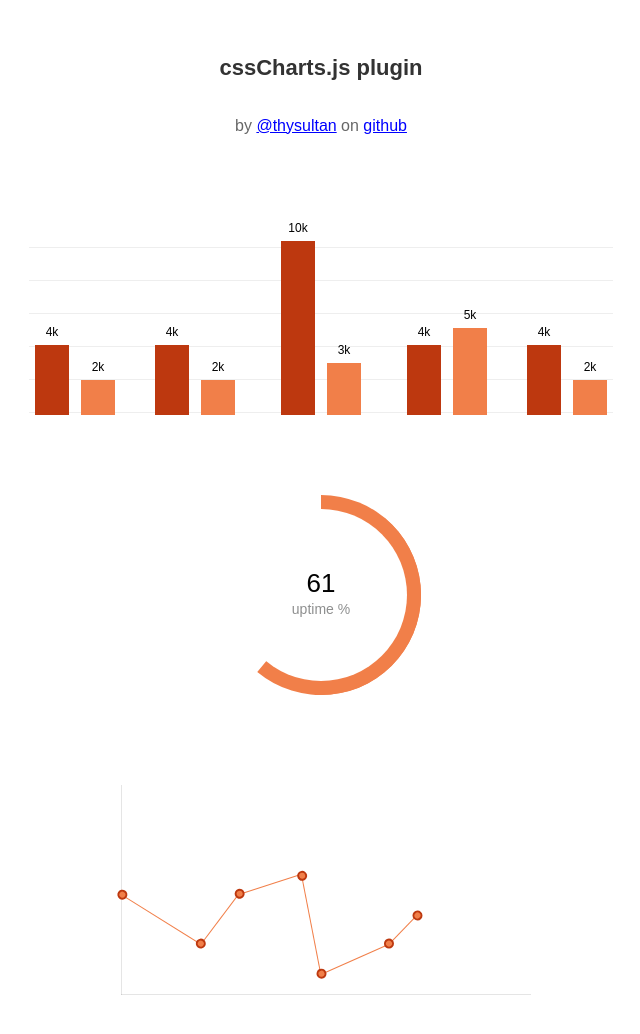
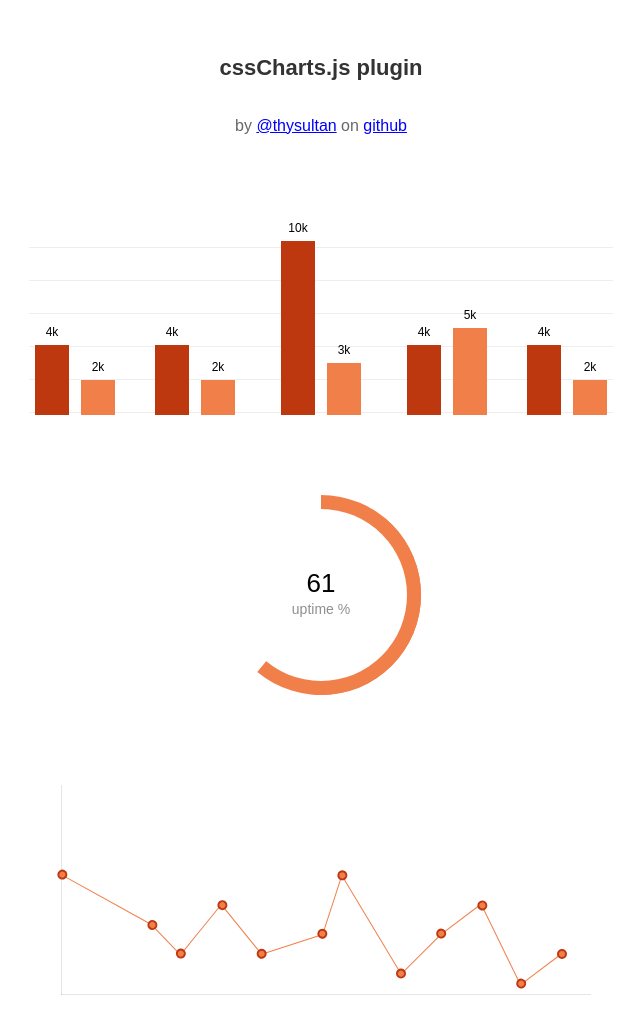
Before and after one commit to thysultan/cssCharts.js, a plain HTML site: page index.html in a window 1280 px wide. Shown: the whole page, without its empty margins (319-959 px from the left). Drawn offline with nearby package versions, Linux system fonts and the light colour scheme.

Commit message:
Major fix for line chart, TODO: Grid

```diff
--- a/chart.css
+++ b/chart.css
@@ -225,8 +225,9 @@
 /* line chart borders */
 
 /* line chart line */
-.line-chart li{display:block;height:1px;
-  background:rgb(241,127,73);
+.line-chart li{
+  display:block;height:1px;
+  /*background:rgb(241,127,73);*/
   float:left;position:relative;
   position:absolute;
 
@@ -239,8 +240,80 @@
     animation: drawLine 0.4s ease-in-out;
 }
 
+.line-chart li a:hover:before,
+.line-chart li a:hover:after{
+  display:block;z-index:10;
+}
+.line-chart li a:before{
+  content:attr(data-y);
+  cursor:pointer;
+  display:none;
+  position:absolute;
+  font-size:14px;
+  color:#FFF;
+  bottom:100%;
+  left:50%;
+  margin-bottom:-4px;
+  text-align:center;
+  width:40px;
+  background:rgba(0,0,0,0.8);
+  padding:8px;
+  z-index:40;
+
+  transform:translateX(-50%);
+
+  -webkit-border-radius:3px;
+  -moz-border-radius:3px;
+  border-radius:3px;
+}
+
+.line-chart li a:after{
+  z-index:50;
+  content:"";
+  width: 0;
+  height: 0;
+  display:none;
+  position:absolute;
+  bottom:100%;
+  left:50%;
+  margin-bottom:-16px;
+
+  border:6px solid rgba(0,0,0,0);
+  border-top: 6px solid rgba(0,0,0,0.8);
+
+  transform:translateX(-50%);
+}
+
+.line-chart li a{
+  display:block;
+  position:absolute;
+  cursor:pointer;
+
+  left:0px;
+  top:0px;
+  z-index:30;
+
+  transform:translateX(-50%) translateY(-50%);
+}
+
+/* line chart line */
+.line-chart li span{
+  display:block;height:1px;
+  background:rgb(241,127,73);
+  float:left;
+  position:absolute;
+
+  -webkit-transform-origin: bottom left;
+    -moz-transform-origin: bottom left;
+    transform-origin: bottom left;
+
+  -webkit-animation: drawLine 0.4s ease-in-out;
+    -moz-animation: drawLine 0.4s ease-in-out;
+    animation: drawLine 0.4s ease-in-out;
+}
+
 /* line chart points */
-.line-chart li:before{content:"";
+.line-chart li span:before{content:"";
   position:absolute;
   left:-4px;bottom:-4px;
   width:6px;height:6px;
@@ -251,24 +324,11 @@
   border-radius:50%;
 }
 
-.line-chart li:before,
-.line-chart li:after{
+.line-chart li span:before,
+.line-chart li span:after{
   background:rgb(241,127,73);
   border:2px solid #bd380f;
 }
-
-.line-chart li:last-child:after{
-  content:"";
-  position:absolute;
-  right:-4px;top:-4px;
-  width:6px;height:6px;
-  display:block;
-
-  -webkt-border-radius:50%;
-  -moz-border-radius:50%;
-  border-radius:50%;
-}
-
 /* line chart points */
 
 .line-chart li:first-child{margin-left:0px;}
--- a/index.html
+++ b/index.html
@@ -40,8 +40,10 @@
       </div>
 
       <div class="chart">
-        <ul data-cord="[12,92,40,2,40,102,90,110,12,80,10,40],[120,70,40,90,40,60,120,20,60,90,10,40]" class="line-chart"></ul>
+        <ul data-cord="[0,90,120,160,200,262,280,340,380,420,460,500],[120,70,40,90,40,60,120,20,60,90,10,40]" class="line-chart"></ul>
         <!-- <ul data-cord="[x cords],[y cords]" class="line-chart"></ul> -->
+        <!-- x cords from 0 acsending, i.e 0,100,20 will not work -->
+        <!-- y cords 0 or positive value, i.e -40 will not work, graph only plots non-negative values -->
       </div>
 
     <script>
```
Also changed, not shown: jquery.chart.js.
